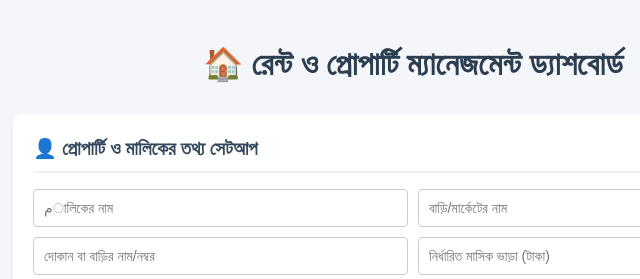
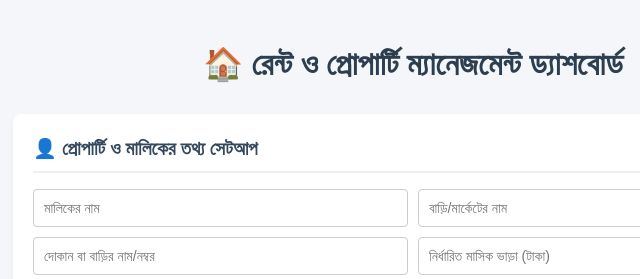
Before and after one commit to happysoftbd/rent-app, a plain HTML site: page index.html in a window 1280 px wide. Shown: the top 279 px of the page, 227-867 px from the left. Drawn offline with Linux system fonts and the light colour scheme; a script that the page names is missing.

Commit message:
Update index.html

```diff
--- a/index.html
+++ b/index.html
@@ -6,8 +6,9 @@
     <title>রেন্ট ও প্রোপার্টি ম্যানেজমেন্ট</title>
     <link rel="stylesheet" href="style.css">
 
-    <!-- ফায়ারবেস স্ক্রিপ্টগুলো এখানে লোড করা হয়েছে যেন সবার আগে রেডি হয় -->
+    <!-- ফায়ারবেস কোর অ্যাপ স্ক্রিপ্ট (আলাদা করে এবং সবার আগে লোড) -->
     <script src="https://gstatic.com"></script>
+    <!-- ফায়ারবেস ফায়ারস্টোর ডাটাবেস স্ক্রিপ্ট -->
     <script src="https://gstatic.com"></script>
 </head>
 <body>
@@ -18,7 +19,7 @@
         <div class="card">
             <h2>👤 প্রোপার্টি ও মালিকের তথ্য সেটআপ</h2>
             <form id="property-form">
-                <input type="text" id="owner-name" placeholder="مালিকের নাম" required>
+                <input type="text" id="owner-name" placeholder="মালিকের নাম" required>
                 <input type="text" id="building-name" placeholder="বাড়ি/মার্কেটের নাম" required>
                 <input type="text" id="unit-name" placeholder="দোকান বা বাড়ির নাম/নম্বর" required>
                 <input type="number" id="fixed-rent" placeholder="নির্ধারিত মাসিক ভাড়া (টাকা)" required>
@@ -101,7 +102,7 @@
         </div>
     </div>
 
-    <!-- আপনার মেইন স্ক্রিপ্ট ফাইল -->
+    <!-- মেইন অ্যাপ্লিকেশন লজিক স্ক্রিপ্ট -->
     <script src="app.js"></script>
 </body>
 </html>
```
